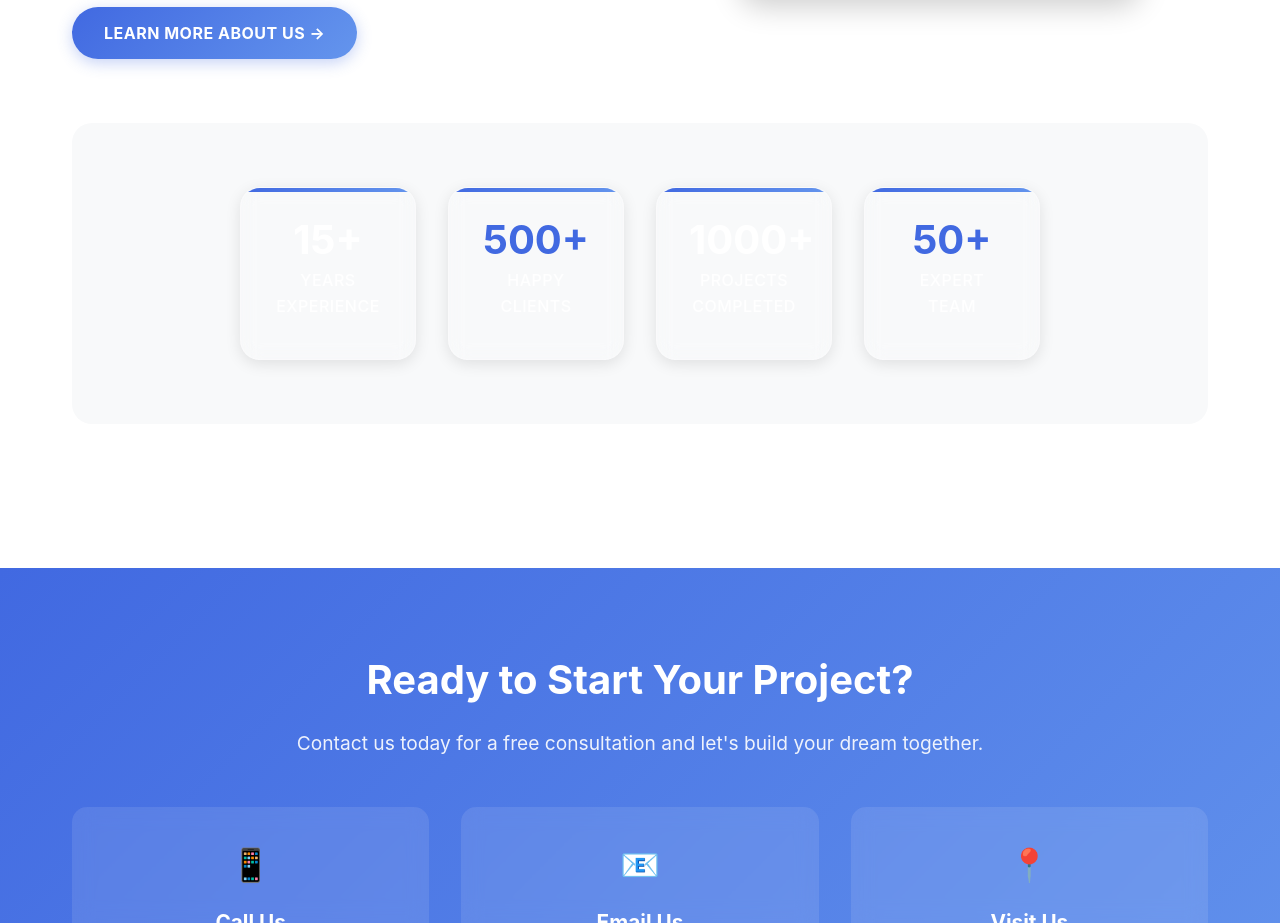
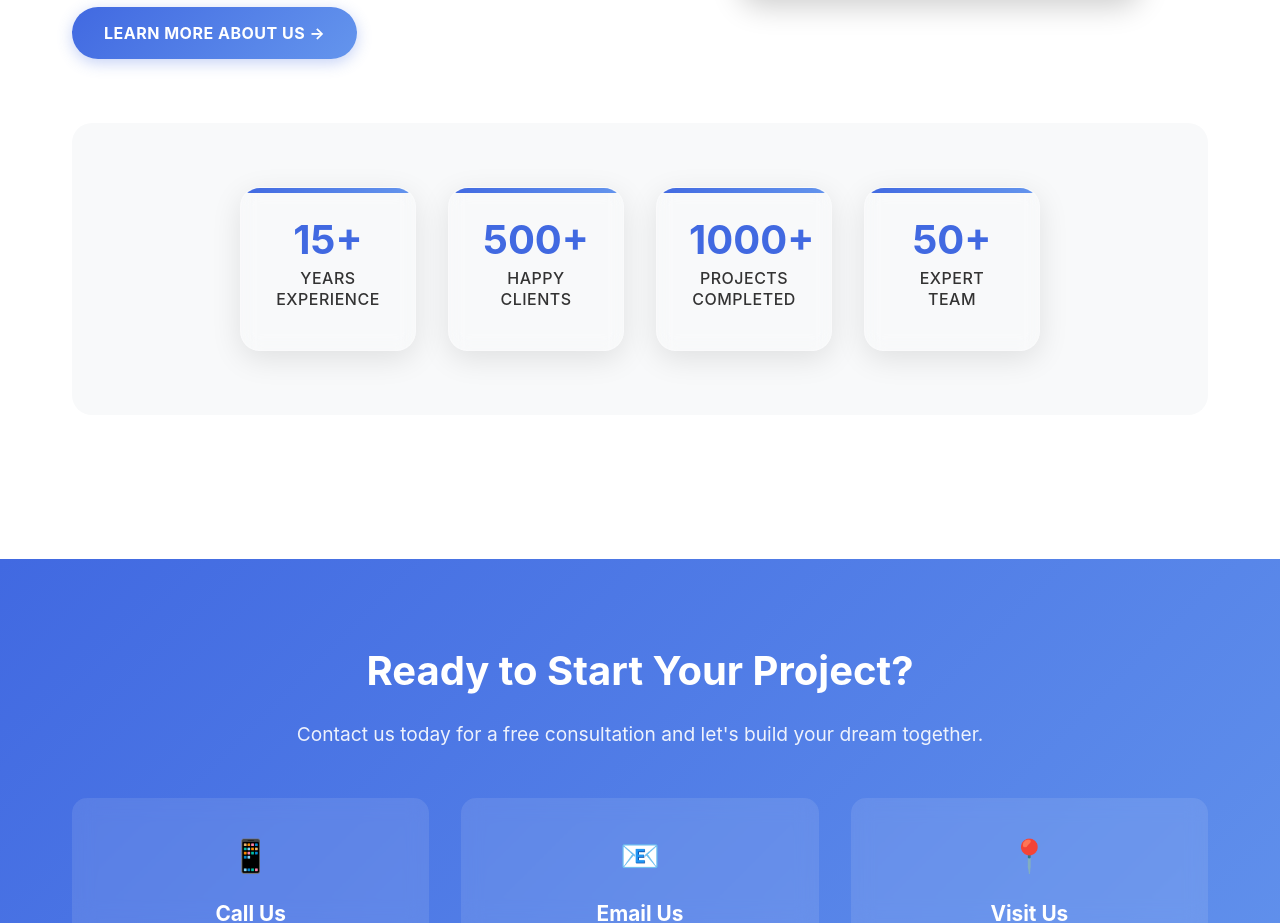
Before and after one commit to VIGNESH282006/EKS-project, a React (Create React App) app: page / in a window 1280 px wide. Shown: the part 1240-2163 px from the top of the page. Built offline with nearby package versions, Linux system fonts and the light colour scheme.

Commit message:
push 1 (8/9/25) 7.35pm

```diff
--- a/src/styles/AboutSection.css
+++ b/src/styles/AboutSection.css
@@ -88,10 +88,10 @@
   box-shadow: 0 10px 30px rgba(0, 0, 0, 0.2);
 }
 
-/* Stats Section */
+/* Stats Section - FIXED */
 .stats-section {
   background: #f8f9fa;
-  padding: 4rem 0;
+  padding: 4rem 2rem;
   border-radius: 20px;
   margin: 4rem 0;
 }
@@ -100,17 +100,20 @@
   display: grid;
   grid-template-columns: repeat(4, 1fr);
   gap: 2rem;
+  max-width: 1000px;
+  margin: 0 auto;
 }
 
 .stat-card {
   text-align: center;
-  padding: 2rem 1rem;
+  padding: 2.5rem 1.5rem;
   background: white;
-  border-radius: 15px;
-  box-shadow: 0 4px 15px rgba(0, 0, 0, 0.1);
-  transition: transform 0.3s ease;
+  border-radius: 20px;
+  box-shadow: 0 8px 30px rgba(0, 0, 0, 0.1);
+  transition: all 0.3s ease;
   position: relative;
   overflow: hidden;
+  border: 1px solid rgba(0, 0, 0, 0.05);
 }
 
 .stat-card::before {
@@ -119,39 +122,41 @@
   top: 0;
   left: 0;
   right: 0;
-  height: 4px;
+  height: 5px;
   background: linear-gradient(90deg, #4169E1, #6495ED);
-  border-radius: 15px 15px 0 0;
+  border-radius: 20px 20px 0 0;
 }
 
 .stat-card:nth-child(even)::before {
-  background: linear-gradient(90deg, #4169E1, #6495ED); /* Changed from red to blue */
+  background: linear-gradient(90deg, #4169E1, #6495ED);
 }
 
 .stat-card:hover {
-  transform: translateY(-5px);
+  transform: translateY(-8px);
+  box-shadow: 0 15px 40px rgba(0, 0, 0, 0.15);
 }
 
+/* FIXED: Stat Number Styling */
 .stat-number {
-  font-size: 3rem;
+  font-size: 3.5rem;
   font-weight: bold;
-  color: #4169E1; /* Main blue color for all stats */
-  margin-bottom: 0.5rem;
+  color: #4169E1 !important; /* Force blue color */
+  margin-bottom: 1rem;
   display: block;
   line-height: 1;
+  text-shadow: none;
 }
 
-/* All stat numbers now use the same blue color for consistency */
-.stat-card:nth-child(even) .stat-number {
-  color: #4169E1; /* Changed from #FF4444 to blue */
-}
-
+/* FIXED: Stat Label Styling */
 .stat-label {
-  color: #666;
+  color: #333 !important; /* Force dark color for visibility */
   font-size: 1rem;
-  font-weight: 500;
+  font-weight: 600;
   text-transform: uppercase;
-  letter-spacing: 0.5px;
+  letter-spacing: 1px;
+  line-height: 1.3;
+  opacity: 1 !important; /* Force full opacity */
+  margin: 0;
 }
 
 /* Mission Section */
@@ -217,7 +222,7 @@
 }
 
 .value-card:nth-child(2)::before {
-  background: linear-gradient(90deg, #4169E1, #6495ED); /* Changed from red to blue */
+  background: linear-gradient(90deg, #4169E1, #6495ED);
 }
 
 .value-card:hover {
@@ -277,8 +282,16 @@
     gap: 1.5rem;
   }
 
+  .stat-card {
+    padding: 2rem 1.5rem;
+  }
+
   .stat-number {
-    font-size: 2.5rem;
+    font-size: 3rem;
+  }
+
+  .stat-label {
+    font-size: 0.9rem;
   }
 
   .mission-section h3 {
@@ -312,7 +325,11 @@
   }
 
   .stat-number {
-    font-size: 2rem;
+    font-size: 2.5rem;
+  }
+
+  .stat-label {
+    font-size: 0.8rem;
   }
 
   .value-card {
@@ -387,7 +404,11 @@
   }
 
   .stat-number {
-    color: #000;
+    color: #000 !important;
+  }
+
+  .stat-label {
+    color: #000 !important;
   }
 }
 
```
Also changed, not shown: 1 other file (tests, documents, lock files or other folders).
